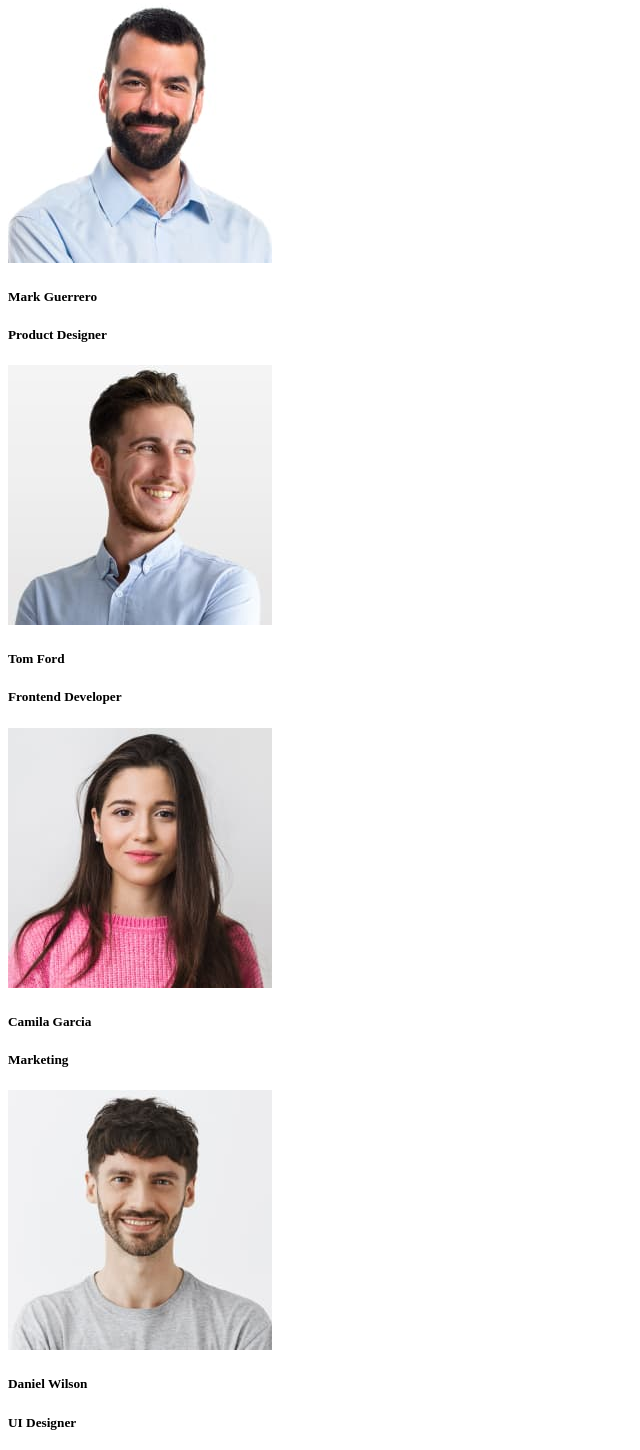
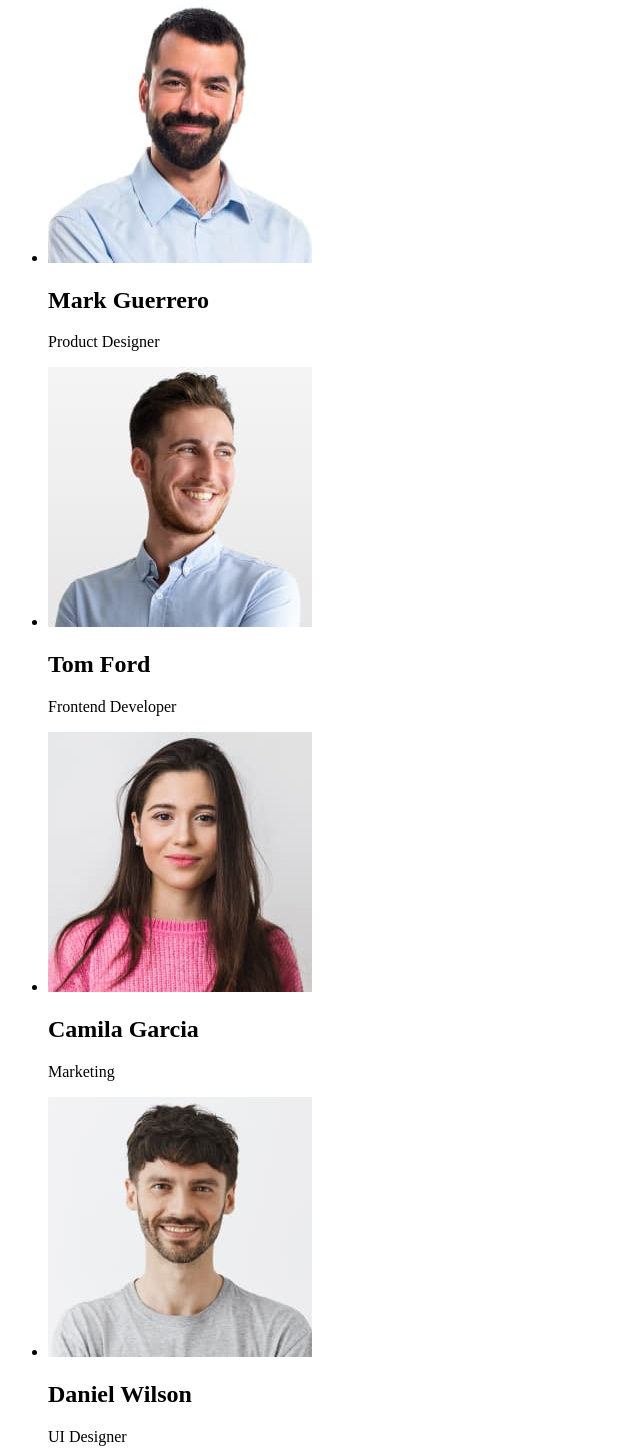
Before and after one commit to Myro-D/goit-markup-hw-01, a plain HTML site: page index.html in a window 1280 px wide. Shown: the part 1606-3056 px from the top of the page, without its empty margins (0-640 px from the left). Drawn offline with Linux system fonts and the light colour scheme.

Commit message:
Update index.html

```diff
--- a/index.html
+++ b/index.html
@@ -72,30 +72,31 @@
               <li><img src="./image/example3.jpg" alt="example" width="360"/></li>
             </ul>
           </div>
-          <!-- Our team -->
+          <!-- Four blick -->
           <div>
             <h2>Our Team</h2>
-            <!-- Team members -->
-            <div>
-              <img src="./image/member1.jpg" alt="Mark Guerrero" />
-              <h5>Mark Guerrero</h5>
-              <h5>Product Designer</h5>
-            </div>
-            <div>
-              <img src="./image/member2.jpg" alt="Tom Ford" />
-              <h5>Tom Ford</h5>
-              <h5>Frontend Developer</h5>
-            </div>
-            <div>
-              <img src="./image/member3.jpg" alt="Camila Garcia" />
-              <h5>Camila Garcia</h5>
-              <h5>Marketing</h5>
-            </div>
-            <div>
-              <img src="./image/member4.jpg" alt="Daniel Wilson" />
-              <h5>Daniel Wilson</h5>
-              <h5>UI Designer</h5>
-            </div>
+           <ul>
+            <li>
+              <img src="./image/member1.jpg" alt="Mark Guerrero" width="264"/>
+              <h2>Mark Guerrero</h2>
+              <p>Product Designer</p>
+            </li>
+            <li>
+              <img src="./image/member2.jpg" alt="Tom Ford" width="264"/>
+              <h2>Tom Ford</h2>
+              <p>Frontend Developer</p>
+            </li>
+            <li>
+              <img src="./image/member3.jpg" alt="Camila Garcia" width="264"/>
+              <h2>Camila Garcia</h2>
+              <p>Marketing</p>
+            </li>
+            <li>
+              <img src="./image/member4.jpg" alt="Daniel Wilson" width="264"/>
+              <h2>Daniel Wilson</h2>
+              <p>UI Designer</p>
+            </li>
+           </ul>
           </div>
         </div>
 
```
